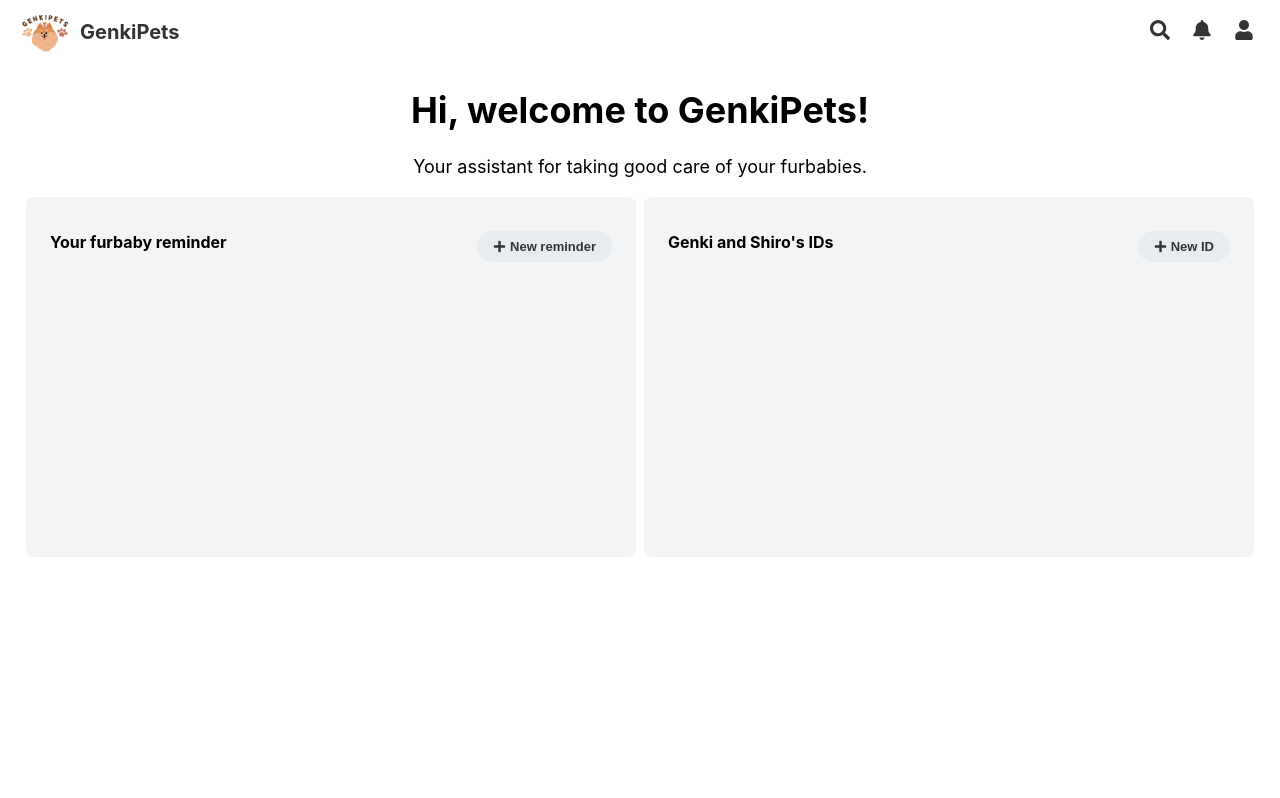
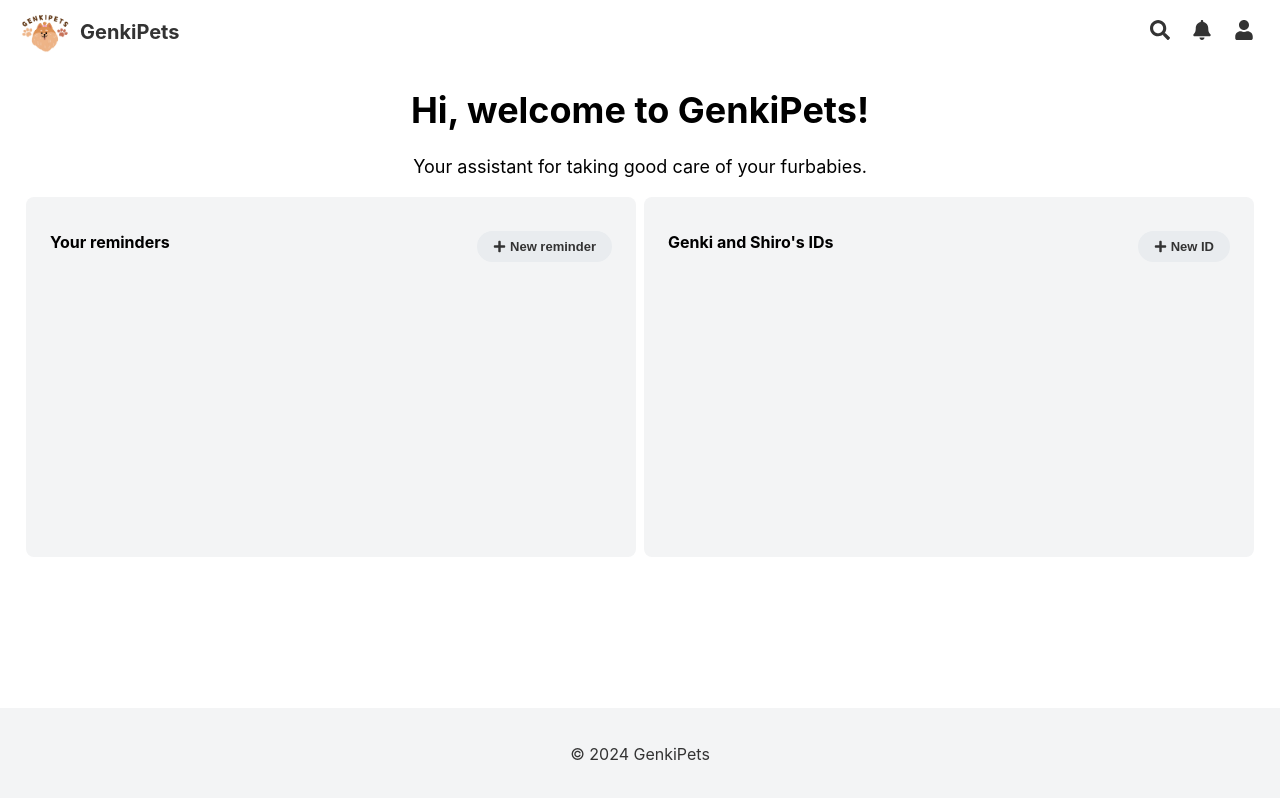
Before and after one commit to janine2021/genkipets-web, a React (Create React App) app: page / in a window 1280 px wide. Built offline with nearby package versions, Linux system fonts and the light colour scheme.

Commit message:
adjust page scroll and re-add homepage in package json

```diff
--- a/package.json
+++ b/package.json
@@ -2,6 +2,7 @@
   "name": "genkipets-web",
   "version": "0.1.0",
   "private": true,
+  "homepage": "https://janine2021.github.io/genkipets-web/",
   "scripts": {
     "start": "react-scripts start",
     "build": "react-scripts build",
--- a/src/App.css
+++ b/src/App.css
@@ -1,7 +1,10 @@
+.Container {
+	max-height: 100vh;
+	overflow-y: scroll;
+}
+
 .App {
 	text-align: center;
-	max-height: 100vh;
-	overflow-y: auto;
 }
 
 .App-logo {
@@ -45,9 +48,13 @@ button {
 }
 
 @media (max-width: 768px) {
+
+	.Container {
+		max-height: 100vh;
+		overflow-y: scroll;
+	}
+
 	.App {
 		text-align: center;
-		max-height: 100vh;
-		overflow-y: auto;
 	}
 }
--- a/src/App.js
+++ b/src/App.js
@@ -3,16 +3,20 @@ import { BrowserRouter as Router, Route, Routes } from "react-router-dom";
 import "./App.css";
 import Header from "./components/Header";
 import LandingPage from "./components/LandingPage";
+import Footer from "./components/Footer";
 
 function App() {
 	return (
 		<Router>
+			<div className="Container">
 				<div className="App">
 					<Header />
 					<Routes>
 						<Route exact path="/" element={<LandingPage />} />
 						{/* Add other routes here */}
 					</Routes>
+					<Footer />
+				</div>
 			</div>
 		</Router>
 	);
--- a/src/components/Dashboard.css
+++ b/src/components/Dashboard.css
@@ -1,5 +1,3 @@
-/* src/components/Dashboard.css */
-
 .dashboard {
 	display: flex;
 	justify-content: space-between;
@@ -68,9 +66,9 @@
 }
 
 @media (max-width: 768px) {
+
 	.dashboard {
 		flex-direction: column;
-		/* Stack sections vertically on smaller screens */
 	}
 
 	.dashboard-section {
--- a/src/components/Dashboard.js
+++ b/src/components/Dashboard.js
@@ -1,5 +1,3 @@
-// Dashboard.js
-
 import React from "react";
 import "./Dashboard.css";
 import Section from "./Section";
@@ -7,7 +5,7 @@ import Section from "./Section";
 const Dashboard = () => {
 	return (
 		<div className="dashboard">
-			<Section title="Your furbaby reminder" buttonText="New reminder" />
+			<Section title="Your reminders" buttonText="New reminder" />
 			<Section title="Genki and Shiro's IDs" buttonText="New ID" />
 		</div>
 	);
--- /dev/null
+++ b/src/components/Footer.css
@@ -0,0 +1,17 @@
+.footer {
+	background-color: rgb(243, 244, 245);
+	color: #333;
+	padding: 20px 0;
+	text-align: center;
+	position: fixed;
+	/* Position the footer */
+	bottom: 0;
+	/* Align to the bottom of the viewport */
+	width: 100%;
+	/* Full width */
+}
+
+.footer-content {
+	max-width: 1200px;
+	margin: 0 auto;
+}
--- /dev/null
+++ b/src/components/Footer.js
@@ -0,0 +1,15 @@
+import React from "react";
+import "./Footer.css";
+
+const Footer = () => {
+	return (
+		<footer className="footer">
+			<div className="footer-content">
+				{/* Footer content goes here */}
+				<p>&copy; 2024 GenkiPets</p>
+			</div>
+		</footer>
+	);
+};
+
+export default Footer;
```
Lines whose indentation alone changed are shown as unchanged.
